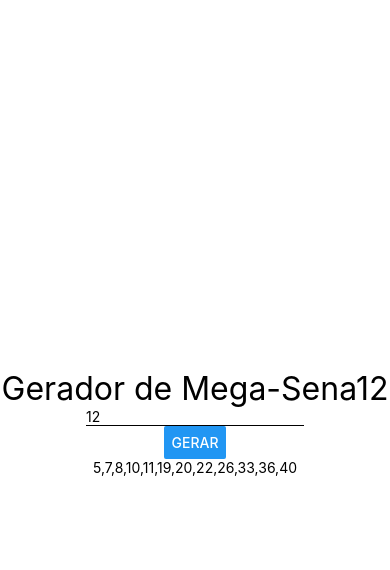
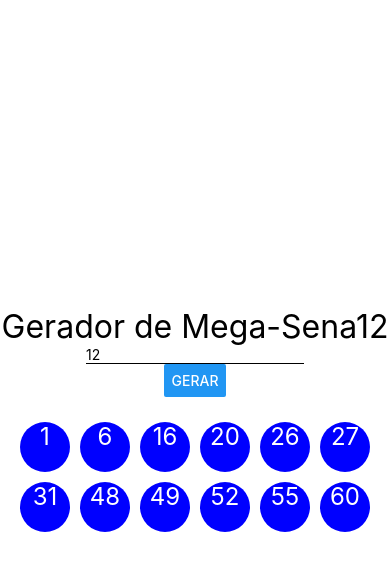
Before and after one commit to WellintonCamboim/cod3r-react-native, a React Native app in the folder fundReactNative/: screen / in a window 390 px wide. Both pictures are taken after a click on the button "GERAR". Shown: the top 570 px of the page. Built offline with nearby package versions, Linux system fonts and the light colour scheme.

Commit message:
Componente Mega-Sena #03

```diff
--- a/fundReactNative/src/components/mega/Mega.js
+++ b/fundReactNative/src/components/mega/Mega.js
@@ -1,6 +1,7 @@
 import React, { Component, Fragment } from 'react'
-import { Text, TextInput, Button } from 'react-native'
+import { Text, TextInput, Button, View } from 'react-native'
 import Style from '../style'
+import MegaNumero from '../mega/MegaNumero'
 
 export default class Mega extends Component {
 
@@ -38,25 +39,32 @@
         return nums.includes(novo) ? this.gerarNumeroNaoContido(nums) : novo
     }
 
+    gerarNumeros = () => {
+        const numeros = Array(this.state.qtdeNumeros).fill().reduce(
+            nums => [...nums, this.gerarNumeroNaoContido(nums)], [])
+            .sort((a, b) => a - b)
+        this.setState({ numeros })
+    }
+
+    // Segunda forma de gerarNumeros
     // gerarNumeros = () => {
-    //     const numeros = Array(this.state.qtdeNumeros).fill().reduce(
-    //         nums => [...nums, this.gerarNumeroNaoContido(nums)], [])
-    //         .sort((a, b) => a - b)
+    //     const { qtdeNumeros } = this.state
+    //     console.warn(qtdeNumeros)
+    //     const numeros = []
+
+    //     for (let i = 0; i < qtdeNumeros; i++) {
+    //         const n = this.gerarNumeroNaoContido(numeros)
+    //         numeros.push(n)
+    //     }
+    //     numeros.sort((a, b) => a - b)
     //     this.setState({ numeros })
     // }
 
-    // Segunda forma de gerarNumeros
-    gerarNumeros = () => {
-        const { qtdeNumeros } = this.state
-        console.warn(qtdeNumeros)
-        const numeros = []
-
-        for (let i = 0; i < qtdeNumeros; i++) {
-            const n = this.gerarNumeroNaoContido(numeros)
-            numeros.push(n)
-        }
-        numeros.sort((a, b) => a - b)
-        this.setState({ numeros })
+    exibirNumeros = () => {
+        const nums = this.state.numeros
+        return nums.map(num => {
+            return <MegaNumero key={num} num={num} />
+        })
     }
 
     render() {
@@ -76,9 +84,15 @@
                     onChangeText={this.alterarQtNumero}
                 />
                 <Button title='Gerar' onPress={this.gerarNumeros} />
-                <Text>
-                    {this.state.numeros.join(',')}
-                </Text>
+                <View style={{
+                    marginTop: 20,
+
+                    flexDirection: "row",
+                    flexWrap: "wrap",
+                    justifyContent: "center",
+                }}>
+                    {this.exibirNumeros()}
+                </View>
             </Fragment>
 
         )
--- /dev/null
+++ b/fundReactNative/src/components/mega/MegaNumero.js
@@ -0,0 +1,32 @@
+import React from 'react'
+import { View, Text, StyleSheet } from 'react-native'
+import Style from '../style'
+
+export default ({ num }) => {
+    return (
+        <View style={style.container}>
+            <Text style={Style.fontG, style.num}>
+                {num}
+            </Text>
+        </View>
+    )
+}
+
+const style = StyleSheet.create({
+    container: {
+        height: 50,
+        width: 50,
+        backgroundColor: 'blue',
+        margin: 5,
+        borderRadius: 25,
+
+    },
+
+    num: {
+        color: '#FFF',
+        fontSize: 24,
+        alignItems: "center",
+        alignContent: "center",
+        textAlign: "center"
+    },
+})
```
